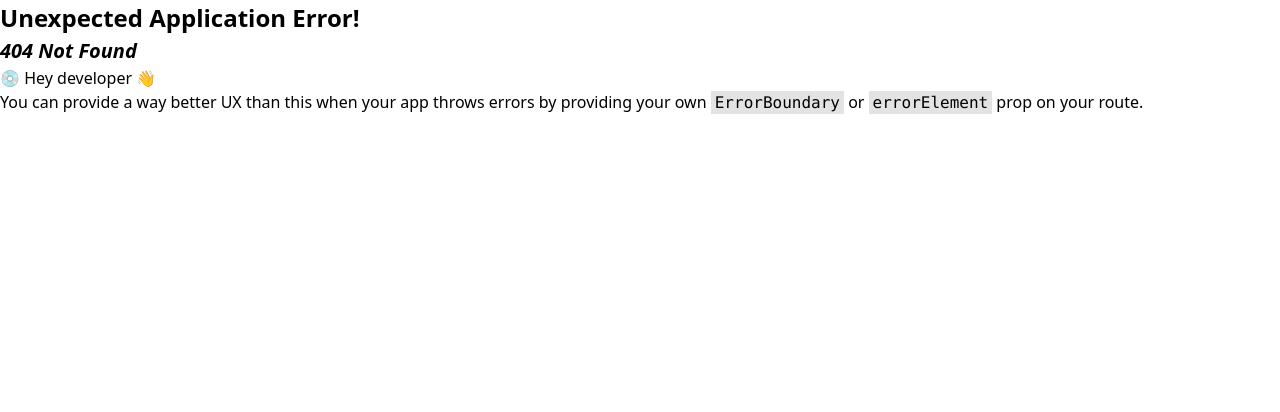
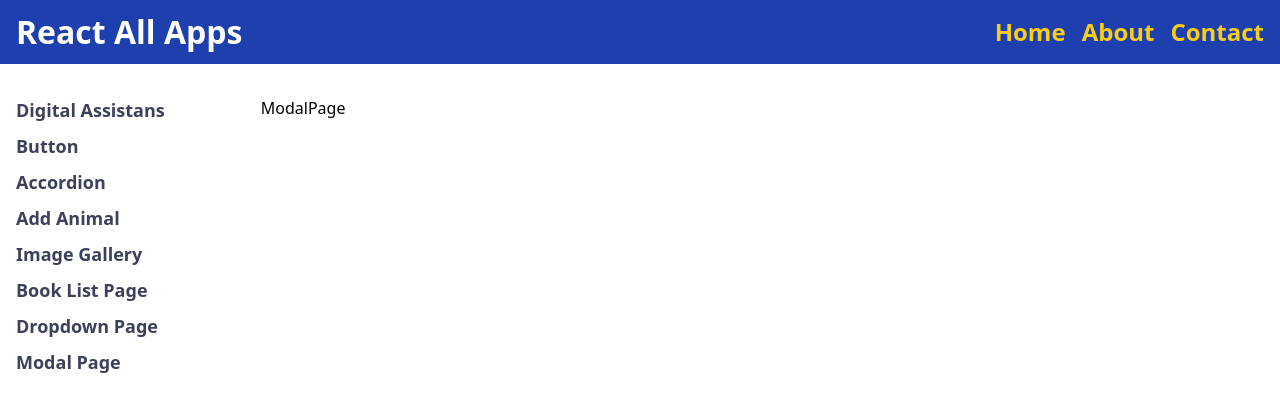
Before and after one commit to sedat355/react-all-apps, a React (Vite) app: page /modal in a window 1280 px wide. Before the commit this address had no page. Shown: the top 412 px of the page. Built offline with nearby package versions, Linux system fonts and the light colour scheme.

Commit message:
Modal için blş. ler tanımlandı

```diff
--- a/src/components/Sidebar.jsx
+++ b/src/components/Sidebar.jsx
@@ -24,6 +24,9 @@ const Sidebar = () => {
       <li className="sidebar-list-item">
         <NavLink to="/dropdown">Dropdown Page</NavLink>
       </li>
+      <li className="sidebar-list-item">
+        <NavLink to="/modal">Modal Page</NavLink>
+      </li>
     </ul>
   )
 }
--- a/src/components/router.jsx
+++ b/src/components/router.jsx
@@ -10,6 +10,7 @@ import BookListPage from "../pages/book-list/BookListPage"
 import About from "../pages/About"
 import Contact from "../pages/Contact"
 import DropdownPage from "../pages/dropdown/DropdownPage"
+import ModalPage from "../pages/modal/ModalPage"
 
 const router = createBrowserRouter([
   {
@@ -56,6 +57,10 @@ const router = createBrowserRouter([
         path: "dropdown",
         element: <DropdownPage/>
       },
+      {
+        path: "modal",
+        element: <ModalPage/>
+      },
 
     ],
   },
--- /dev/null
+++ b/src/pages/modal/Modal.jsx
@@ -0,0 +1,7 @@
+const Modal = () => {
+  return (
+    <div>Modal</div>
+  )
+}
+
+export default Modal
--- /dev/null
+++ b/src/pages/modal/ModalPage.jsx
@@ -0,0 +1,8 @@
+
+const ModalPage = () => {
+  return (
+    <div>ModalPage</div>
+  )
+}
+
+export default ModalPage
```
